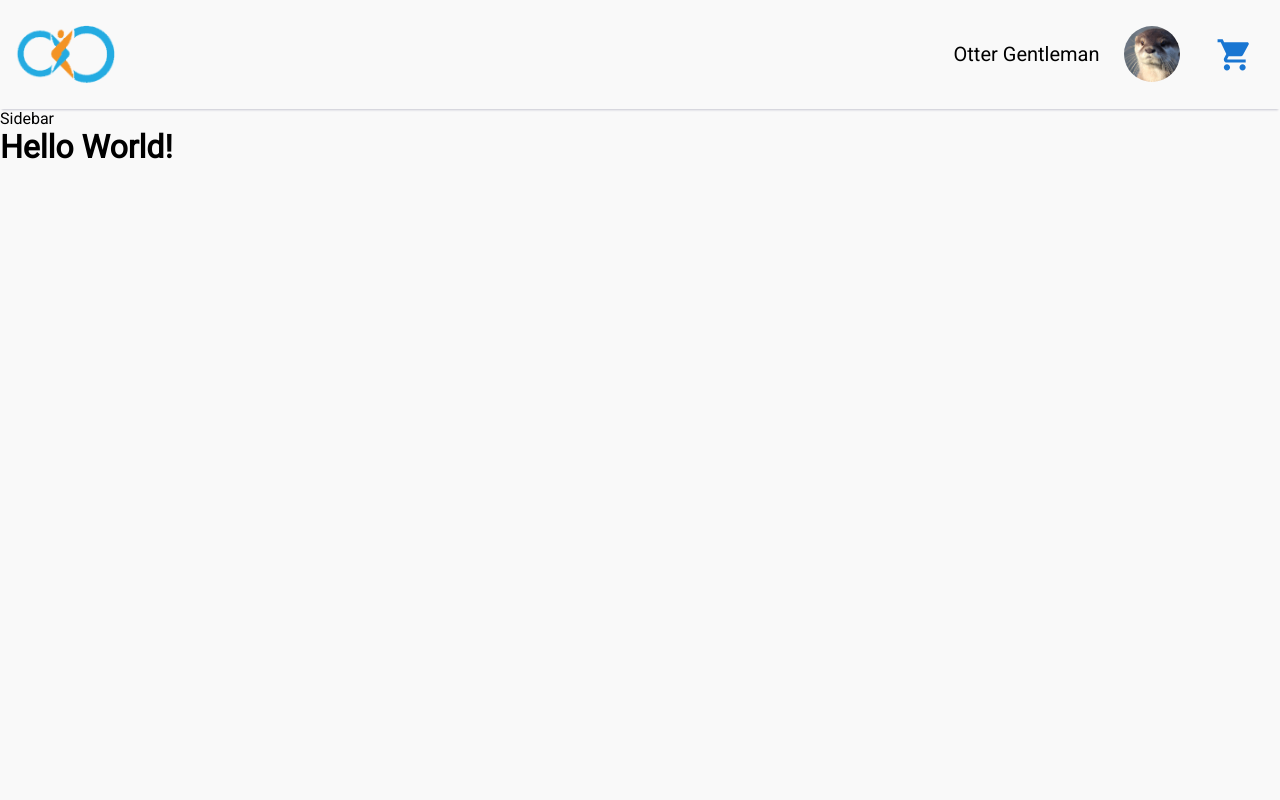
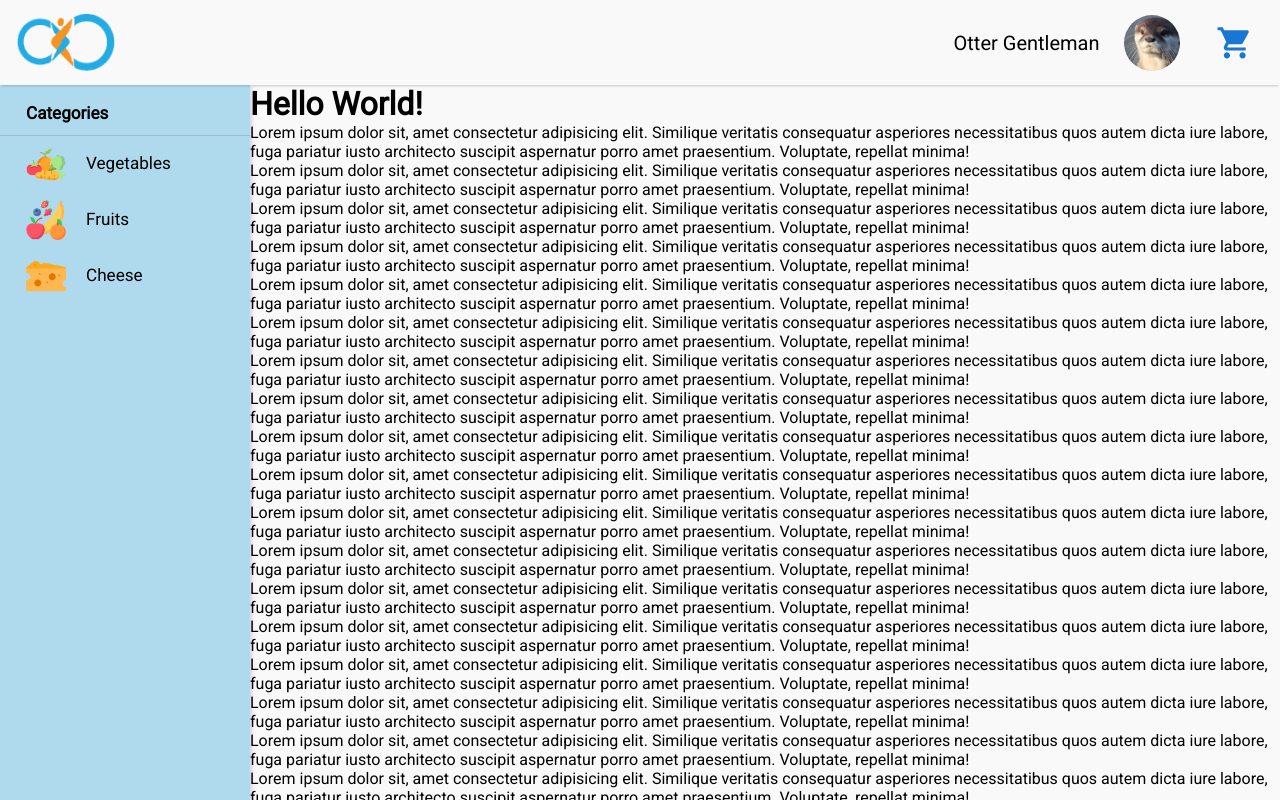
Before and after one commit to eddyvy/jacando_shop, a React (Vite) app in the folder frontend/: page / in a window 1280 px wide. Shown: the top 800 px of the page. Built offline with nearby package versions, Linux system fonts and the light colour scheme.

Commit message:
Created layout and sidebar

```diff
--- a/frontend/index.html
+++ b/frontend/index.html
@@ -7,8 +7,7 @@
     <link href="https://fonts.googleapis.com/css2?family=Roboto:wght@400&display=swap" rel="stylesheet">
     <title>Jacando Shop</title>
   </head>
-  <body>
-    <div id="root"></div>
-    <script type="module" src="/src/main.tsx"></script>
+  <body id="root">
   </body>
+  <script type="module" src="/src/main.tsx"></script>
 </html>
--- a/frontend/src/components/header/AppHeader.sass
+++ b/frontend/src/components/header/AppHeader.sass
@@ -1,15 +1,3 @@
-.header
-  align-items: center
-  background-color: #f9f9f9
-  box-shadow: 0 3px 2px -2px rgba(50, 50, 93, 0.25)
-  display: flex
-  justify-content: space-between
-  min-height: 8.5rem
-  position: sticky
-  top: 0%
-  width: 100%
-  z-index: 10
-
 .headerLogo
   padding: 15px
   & img
--- /dev/null
+++ b/frontend/src/components/layout/AppPageLayout.sass
@@ -0,0 +1,27 @@
+.appPageLayout
+  position: relative
+  min-height: 100vh
+
+.header
+  align-items: center
+  background-color: #f9f9f9
+  box-shadow: 0 3px 2px -2px rgba(50, 50, 93, 0.25)
+  display: flex
+  height: 8.5rem
+  justify-content: space-between
+  position: fixed
+  top: 0
+  width: 100%
+  z-index: 10
+
+.sidebar
+  background-color: #afdaee
+  bottom: 0
+  box-shadow: 3px 0 5px -2px rgba(50, 50, 93, 0.25)
+  position: absolute
+  top: 8.5rem
+  width: 25rem
+
+.appPageLayoutMain
+  padding-left: 25rem
+  padding-top: 8.5rem
--- a/frontend/src/components/layout/AppPageLayout.tsx
+++ b/frontend/src/components/layout/AppPageLayout.tsx
@@ -1,16 +1,28 @@
 import { PropsWithChildren } from 'react'
 import { AppHeader } from '../header'
+import { AppSidebar } from '../sidebar'
+import './AppPageLayout.sass'
 
 export const AppPageLayout = ({
   children,
 }: PropsWithChildren): JSX.Element => {
   return (
-    <>
+    <div className='appPageLayout'>
       <AppHeader />
-      <nav>
-        <p>Sidebar</p>
-      </nav>
-      <main>{children}</main>
-    </>
+      <AppSidebar />
+      <main className='appPageLayoutMain'>
+        {children}
+        {Array(80).fill(null).map(Cont)}
+      </main>
+    </div>
   )
 }
+
+const Cont = () => (
+  <p>
+    Lorem ipsum dolor sit, amet consectetur adipisicing elit.
+    Similique veritatis consequatur asperiores necessitatibus quos
+    autem dicta iure labore, fuga pariatur iusto architecto suscipit
+    aspernatur porro amet praesentium. Voluptate, repellat minima!
+  </p>
+)
--- /dev/null
+++ b/frontend/src/components/sidebar/AppSidebar.sass
@@ -0,0 +1,7 @@
+.sidebarImg
+  height: 4rem
+  width: 4rem
+  margin: 0 10px
+  & img
+    max-height: 100%
+    max-width: 100%
--- /dev/null
+++ b/frontend/src/components/sidebar/AppSidebar.tsx
@@ -0,0 +1,64 @@
+import {
+  Box,
+  Divider,
+  List,
+  ListItem,
+  ListItemButton,
+  ListItemText,
+} from '@mui/material'
+import vegIcon from '../../assets/img/vegetable.png'
+import fruIcon from '../../assets/img/fruits.png'
+import cheIcon from '../../assets/img/cheese.png'
+import './AppSidebar.sass'
+
+export const AppSidebar = () => {
+  const categories = [
+    {
+      name: 'Vegetables',
+      icon: vegIcon,
+      link: '/vegetables',
+    },
+    {
+      name: 'Fruits',
+      icon: fruIcon,
+      link: '/fruits',
+    },
+    {
+      name: 'Cheese',
+      icon: cheIcon,
+      link: '/cheese',
+    },
+  ]
+  return (
+    <nav className='sidebar'>
+      <Box sx={{ position: 'relative', height: '100%' }}>
+        <List sx={{ position: 'sticky', top: '8.5rem' }}>
+          <ListItem key='title'>
+            <ListItemText
+              sx={{
+                margin: '0 10px',
+                cursor: 'default',
+              }}
+            >
+              <b>Categories</b>
+            </ListItemText>
+          </ListItem>
+          <Divider />
+          {categories.map(({ name, icon }) => (
+            <ListItem key={name} disablePadding>
+              <ListItemButton>
+                <div className='sidebarImg'>
+                  <img src={icon} alt={name} />
+                </div>
+                <ListItemText
+                  primary={name}
+                  sx={{ margin: '0 10px' }}
+                />
+              </ListItemButton>
+            </ListItem>
+          ))}
+        </List>
+      </Box>
+    </nav>
+  )
+}
--- /dev/null
+++ b/frontend/src/components/sidebar/index.ts
@@ -0,0 +1 @@
+export * from './AppSidebar'
--- a/frontend/src/index.sass
+++ b/frontend/src/index.sass
@@ -11,4 +11,3 @@ body
   font-size: 1.6rem
   max-width: 100vw
   min-height: 100vh
-  position: relative
```
